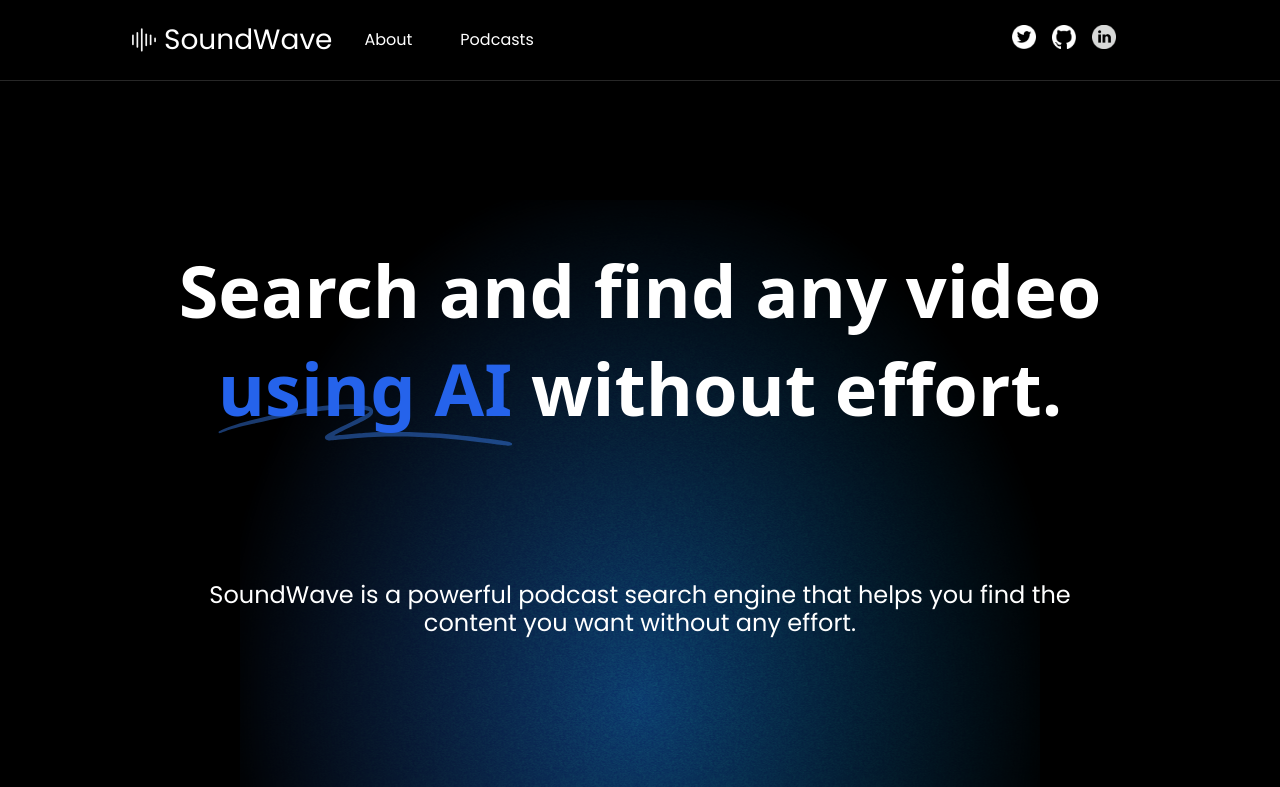
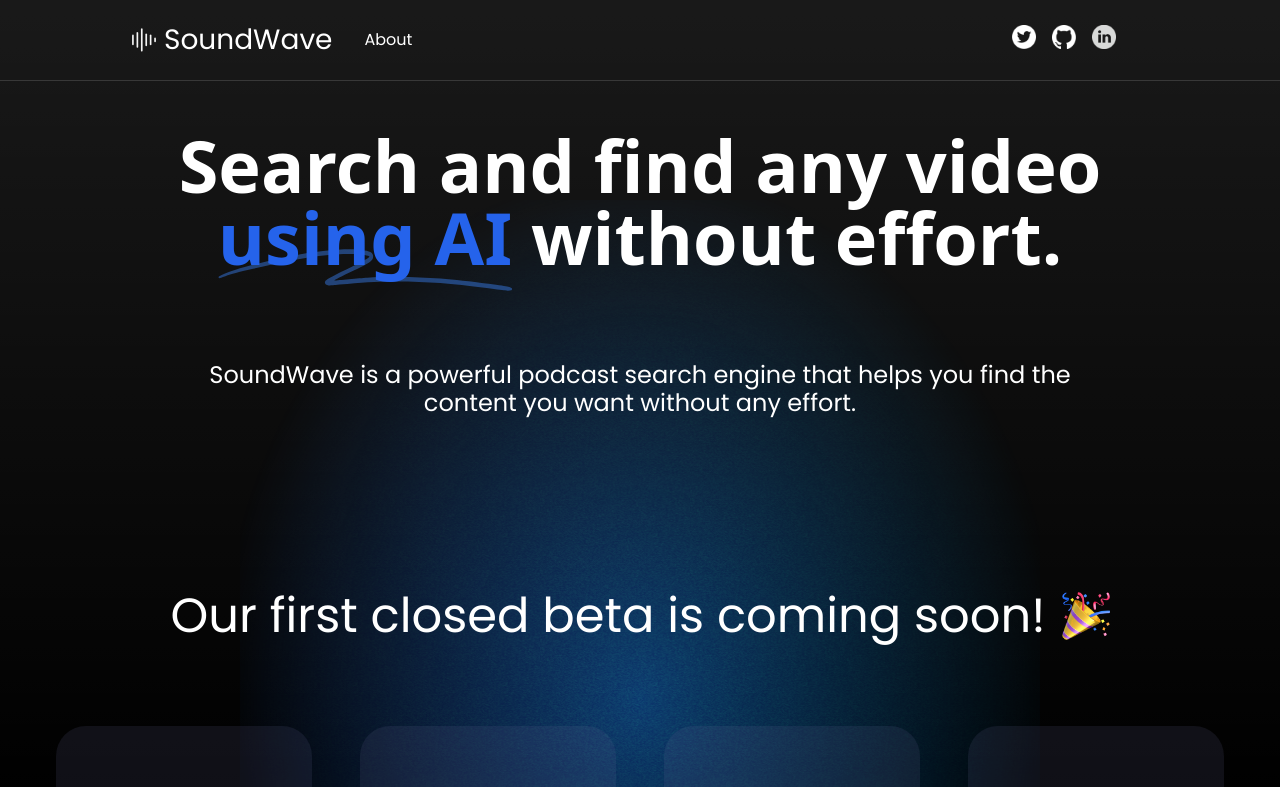
Before and after one commit to gabrielccarvalho/SoundWave, a Next.js app: page / in a window 1280 px wide. Shown: the top 787 px of the page. Built offline with nearby package versions, Linux system fonts and the light colour scheme.

Commit message:
:sparkles: feat: add about page

```diff
--- a/src/containers/Header.tsx
+++ b/src/containers/Header.tsx
@@ -63,6 +63,7 @@ const Header = ({ title }: iHeader) => {
           <Heading
             name={title}
             fontSize='72px'
+            lineHeight='82px'
             style={{ maxWidth: '50rem', textAlign: 'center', fontWeight: 'bold' }}
             font='normal'
           />
--- a/src/containers/Jumbotron.tsx
+++ b/src/containers/Jumbotron.tsx
@@ -94,21 +94,30 @@ const CTA = styled.div`
   }
 `
 
+const SquigglyH1 = styled.h1`
+  display: 'block';
+  margin: '0 auto';
+  margin-bottom: '3rem';
+  margin-top: '5rem';
+  text-align: 'center';
+  font-feature-settings: "normal";
+
+  @media (max-width: 414px) {
+    font-size: 42px !important;
+    line-height: 42px !important;
+  }
+`
+
 const Jumbotron = ({ primaryColor, secondaryColor, title, subtitle, extraSubtitle, cta, redirect, squigglyLWord, squigglyRWord }: iJumbotron) => {
 
   return (
     <>
       <MainContainer>
         {(squigglyLWord && squigglyRWord) ?(
-          <h1 style={{
-            display: 'block',
-            margin: '0 auto',
-            marginBottom: '3rem',
-            textAlign: 'center',
+          <SquigglyH1 style={{
             fontSize: '72px',
-            marginTop: '10rem',
+            lineHeight: '72px',
             fontFamily: 'ui-sans-serif,system-ui,-apple-system,BlinkMacSystemFont,Segoe UI,Roboto,Helvetica Neue,Arial,Noto Sans,sans-serif,Apple Color Emoji,Segoe UI Emoji,Segoe UI Symbol,Noto Color Emoji',
-            fontFeatureSettings: "normal",
           }}>
           Search and find any video{" "}
           <span style={{
@@ -126,7 +135,7 @@ const Jumbotron = ({ primaryColor, secondaryColor, title, subtitle, extraSubtitl
             </span>
           </span>{" "}
           without effort.
-        </h1>
+        </SquigglyH1>
         ) : (
           <Heading
             name={title}
@@ -141,7 +150,6 @@ const Jumbotron = ({ primaryColor, secondaryColor, title, subtitle, extraSubtitl
           color={colors.primary.text}
           fontSize='24px'
           lineHeight='28px'
-          style={{ marginTop: '5rem' }}
         />
         {extraSubtitle && (
           <Text
--- a/src/containers/Navbar.tsx
+++ b/src/containers/Navbar.tsx
@@ -1,6 +1,5 @@
 import React from 'react'
 import Link from 'next/link'
-import { useRouter } from "next/router";
 import Image from 'next/image'
 import styled from 'styled-components'
 
@@ -73,12 +72,11 @@ const Logo = styled.div`
 `
 
 const Navbar = () => {
-  const router = useRouter();
 
-  const scrollSmoothlyToBottom = (id: string) => {
-    const element = document.getElementById(id)
-    element?.scrollIntoView({ behavior: 'smooth' })
-  }
+  // const scrollSmoothlyToBottom = (id: string) => {
+  //   const element = document.getElementById(id)
+  //   element?.scrollIntoView({ behavior: 'smooth' })
+  // }
 
   return (
     <>
@@ -90,17 +88,9 @@ const Navbar = () => {
               <Heading name='SoundWave' />
             </Logo>
           </Link>
+          <Dropdown name='About' location='/about' />
           {/* <Dropdown name='Showcase' onClick={() => scrollSmoothlyToBottom('showcase')} /> */}
-          <Dropdown name='About' onClick={() => {
-            if (router.pathname === '/') {
-              scrollSmoothlyToBottom('about-section')
-            } else {
-              router.push('/').then(() => {
-                scrollSmoothlyToBottom('about-section')
-              })
-            }
-          }} />
-          <Dropdown name='Podcasts' location='/podcasts' />
+          {/* <Dropdown name='Podcasts' location='/podcasts' /> */}
         </Section>
 
         <Section>
--- a/src/containers/Team.tsx
+++ b/src/containers/Team.tsx
@@ -14,7 +14,7 @@ const Container = styled.div`
   column-gap: 4rem;
 
   max-width: 1080px;
-  margin: 0 auto !important;
+  margin: 4rem auto !important;
   float: none !important;
 
   @media (max-width: 414px) {
--- a/src/pages/index.tsx
+++ b/src/pages/index.tsx
@@ -1,7 +1,7 @@
 import React from 'react';
 
 import { SEO } from '@/components';
-import { Navbar, Footer, FirstVersion, Jumbotron, Team } from '@/containers';
+import { Navbar, Footer, FirstVersion, Jumbotron } from '@/containers';
 import { colors } from '@/utils/baseStyles'
 
 const Home = () => {
@@ -22,7 +22,6 @@ const Home = () => {
         squigglyRWord='in seconds.'
         />
       <FirstVersion />
-      <Team />
       <Footer />
     </>
   )
--- a/src/pages/podcasts.tsx
+++ b/src/pages/podcasts.tsx
@@ -13,7 +13,7 @@ const About = () => {
       />
       <Navbar />
       <Header title='Explore your podcasts' />
-        <Podcasts />
+      <Podcasts />
       <Footer />
     </>
   )
--- a/src/styles/globalStyles.ts
+++ b/src/styles/globalStyles.ts
@@ -10,7 +10,7 @@ const GlobalStyle = createGlobalStyle`
     color: ${colors.primary.text};
     box-sizing: border-box;
 
-    background-color: #000;
+    background: linear-gradient(180deg,hsla(0,0%,100%,.1) 0,hsla(0,0%,100%,0) 50%,hsla(0,0%,100%,0) 100%), #000;
 
     overflow-x: hidden;
 
```
Also changed, not shown: src/pages/about.tsx (added, +22 -0 lines).
